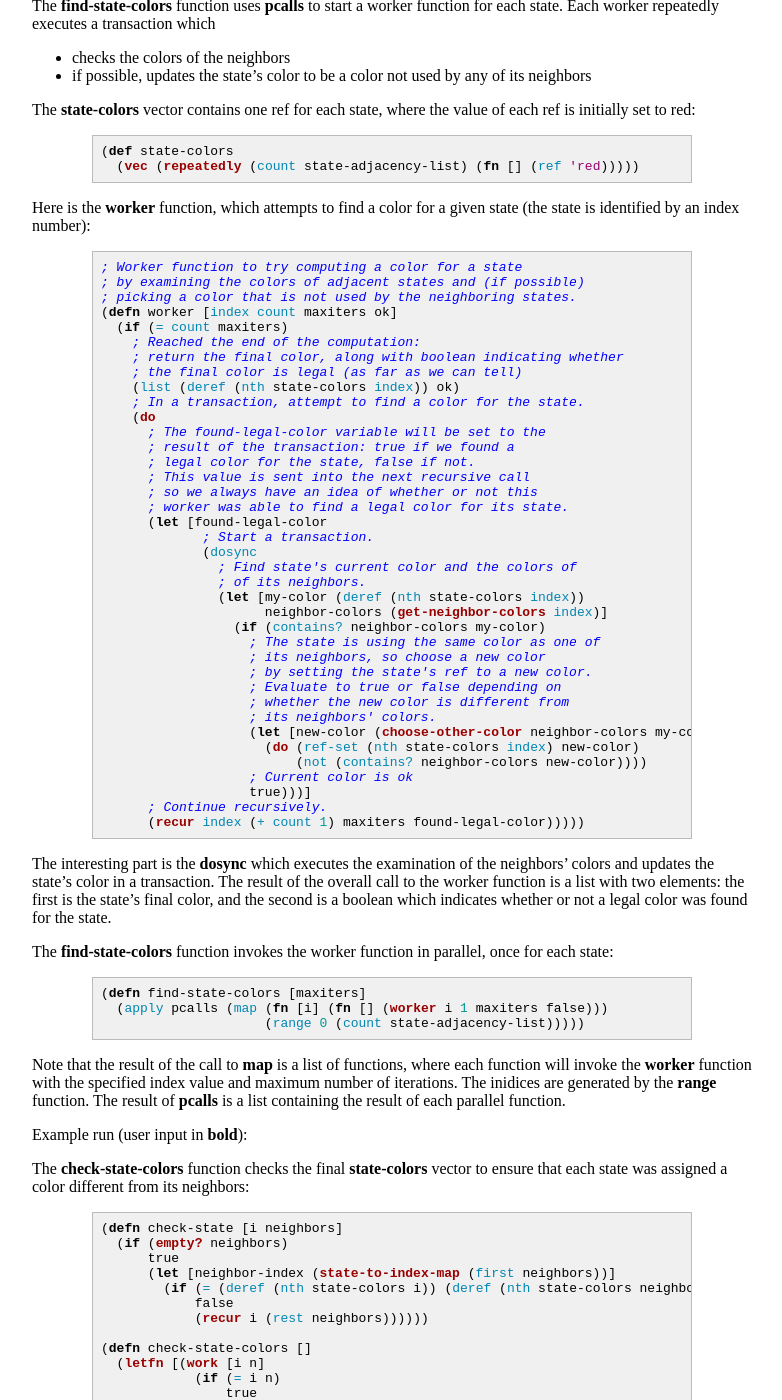
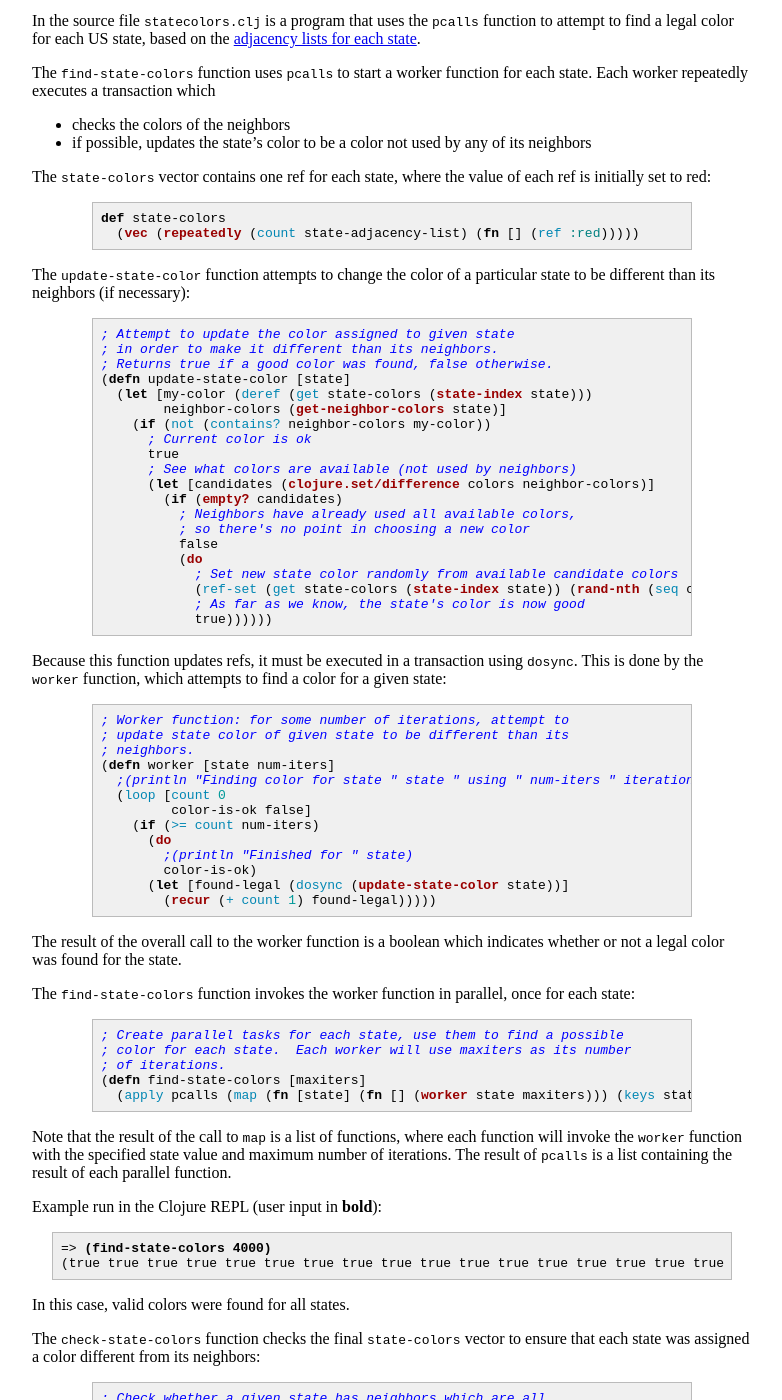
Before and after one commit to ycpcs/cs365-spring2015, a Jekyll site: the page built from lectures/lecture19.md, in a window 1280 px wide and 1400 px high, scrolled down 3121 px. Shown: the whole window, without its empty margins (248-1030 px from the left). Built offline with Jekyll 4.4.1, drawn with Linux system fonts in a browser that asks for light colours; Markdown is read by kramdown in place of the engine named in the settings; some of the changed text lies outside the part shown.

Commit message:
clojure concurrency

```diff
--- a/lectures/lecture19.md
+++ b/lectures/lecture19.md
@@ -9,7 +9,15 @@ Because they are functional languages (employing a programming model where most
 
 # Concurrency in Clojure
 
-Example computation: the [Mandelbrot Set](http://en.wikipedia.org/wiki/Mandelbrot_set).
+## Look Ma, no locks!
+
+*None* of the native concurrency features in Clojure use locks.
+
+Example code: [clojure-concurrency.zip](clojure-concurrency.zip), is an Eclipse/Counterclockwise project using Leiningen.
+
+## Mandelbrot set computation
+
+Example computation: the [Mandelbrot Set](http://en.wikipedia.org/wiki/Mandelbrot_set), a computation that computationally expensive and has easily exploitable parallelism.
 
 Here is a very basic sequential implementation of the Mandelbrot set computation.  The goal is to compute a grid of iteration counts, where each item in the grid is the number of times the equation
 
@@ -155,104 +159,114 @@ Example: map coloring. Given a map --- for example, a map of the US --- assign c
 
 A simple way to find a map coloring is to start by assigning all regions the same color, and then, for each region, looking at neighboring regions and attempting to find a color that is not used by any neighboring region.
 
-Here is a program that uses the **pcalls** function to attempt to find a legal color for each US state, based on the [adjacency lists for each state](http://writeonly.wordpress.com/2009/03/20/adjacency-list-of-states-of-the-united-states-us/):
+In the source file `statecolors.clj` is a program that uses the `pcalls` function to attempt to find a legal color for each US state, based on the [adjacency lists for each state](http://writeonly.wordpress.com/2009/03/20/adjacency-list-of-states-of-the-united-states-us/).
 
-> [statecolors.clj](statecolors.clj)
-
-The **find-state-colors** function uses **pcalls** to start a worker function for each state. Each worker repeatedly executes a transaction which
+The `find-state-colors` function uses `pcalls` to start a worker function for each state. Each worker repeatedly executes a transaction which
 
 -   checks the colors of the neighbors
 -   if possible, updates the state's color to be a color not used by any of its neighbors
 
-The **state-colors** vector contains one ref for each state, where the value of each ref is initially set to red:
+The `state-colors` vector contains one ref for each state, where the value of each ref is initially set to red:
 
 {% highlight clojure %}
-(def state-colors
-  (vec (repeatedly (count state-adjacency-list) (fn [] (ref 'red)))))
+def state-colors
+  (vec (repeatedly (count state-adjacency-list) (fn [] (ref :red)))))
 {% endhighlight %}
 
-Here is the **worker** function, which attempts to find a color for a given state (the state is identified by an index number):
+The `update-state-color` function attempts to change the color of a particular state to be different than its neighbors (if necessary):
 
 {% highlight clojure %}
-; Worker function to try computing a color for a state
-; by examining the colors of adjacent states and (if possible)
-; picking a color that is not used by the neighboring states.
-(defn worker [index count maxiters ok]
-  (if (= count maxiters)
-    ; Reached the end of the computation:
-    ; return the final color, along with boolean indicating whether
-    ; the final color is legal (as far as we can tell)
-    (list (deref (nth state-colors index)) ok)
-    ; In a transaction, attempt to find a color for the state.
-    (do
-      ; The found-legal-color variable will be set to the
-      ; result of the transaction: true if we found a
-      ; legal color for the state, false if not.
-      ; This value is sent into the next recursive call
-      ; so we always have an idea of whether or not this
-      ; worker was able to find a legal color for its state.
-      (let [found-legal-color
-             ; Start a transaction.
-             (dosync
-               ; Find state's current color and the colors of
-               ; of its neighbors.
-               (let [my-color (deref (nth state-colors index))
-                     neighbor-colors (get-neighbor-colors index)]
-                 (if (contains? neighbor-colors my-color)
-                   ; The state is using the same color as one of
-                   ; its neighbors, so choose a new color
-                   ; by setting the state's ref to a new color.
-                   ; Evaluate to true or false depending on
-                   ; whether the new color is different from
-                   ; its neighbors' colors.
-                   (let [new-color (choose-other-color neighbor-colors my-color)]
-                     (do (ref-set (nth state-colors index) new-color)
-                         (not (contains? neighbor-colors new-color))))
-                   ; Current color is ok
-                   true)))]
-      ; Continue recursively.
-      (recur index (+ count 1) maxiters found-legal-color)))))
+; Attempt to update the color assigned to given state
+; in order to make it different than its neighbors.
+; Returns true if a good color was found, false otherwise.
+(defn update-state-color [state]
+  (let [my-color (deref (get state-colors (state-index state)))
+        neighbor-colors (get-neighbor-colors state)]
+    (if (not (contains? neighbor-colors my-color))
+      ; Current color is ok
+      true
+      ; See what colors are available (not used by neighbors)
+      (let [candidates (clojure.set/difference colors neighbor-colors)]
+        (if (empty? candidates)
+          ; Neighbors have already used all available colors,
+          ; so there's no point in choosing a new color
+          false
+          (do
+            ; Set new state color randomly from available candidate colors
+            (ref-set (get state-colors (state-index state)) (rand-nth (seq candidates)))
+            ; As far as we know, the state's color is now good
+            true))))))
 {% endhighlight %}
 
-The interesting part is the **dosync** which executes the examination of the neighbors' colors and updates the state's color in a transaction. The result of the overall call to the worker function is a list with two elements: the first is the state's final color, and the second is a boolean which indicates whether or not a legal color was found for the state.
-
-The **find-state-colors** function invokes the worker function in parallel, once for each state:
+Because this function updates refs, it must be executed in a transaction using `dosync`.  This is done by the `worker` function, which attempts to find a color for a given state:
 
 {% highlight clojure %}
-(defn find-state-colors [maxiters]
-  (apply pcalls (map (fn [i] (fn [] (worker i 1 maxiters false)))
-                     (range 0 (count state-adjacency-list)))))
+; Worker function: for some number of iterations, attempt to
+; update state color of given state to be different than its
+; neighbors.
+(defn worker [state num-iters]
+  ;(println "Finding color for state " state " using " num-iters " iterations")
+  (loop [count 0
+         color-is-ok false]
+    (if (>= count num-iters)
+      (do
+        ;(println "Finished for " state)
+        color-is-ok)
+      (let [found-legal (dosync (update-state-color state))]
+        (recur (+ count 1) found-legal)))))
 {% endhighlight %}
 
-Note that the result of the call to **map** is a list of functions, where each function will invoke the **worker** function with the specified index value and maximum number of iterations. The inidices are generated by the **range** function. The result of **pcalls** is a list containing the result of each parallel function.
+The result of the overall call to the worker function is a boolean which indicates whether or not a legal color was found for the state.
 
-Example run (user input in **bold**):
-
-The **check-state-colors** function checks the final **state-colors** vector to ensure that each state was assigned a color different from its neighbors:
+The `find-state-colors` function invokes the worker function in parallel, once for each state:
 
 {% highlight clojure %}
-(defn check-state [i neighbors]
-  (if (empty? neighbors)
-      true
-      (let [neighbor-index (state-to-index-map (first neighbors))]
-        (if (= (deref (nth state-colors i)) (deref (nth state-colors neighbor-index)))
-            false
-            (recur i (rest neighbors))))))
-
-(defn check-state-colors []
-  (letfn [(work [i n]
-            (if (= i n)
-                true
-                (if (not (check-state i (get-neighbors i)))
-                    false
-                    (recur (+ i 1) n))))]
-    (work 0 (count state-colors))))
+; Create parallel tasks for each state, use them to find a possible
+; color for each state.  Each worker will use maxiters as its number
+; of iterations.
+(defn find-state-colors [maxiters]
+  (apply pcalls (map (fn [state] (fn [] (worker state maxiters))) (keys state-to-index-map))))
 {% endhighlight %}
 
-Calling **check-state-colors** to ensure that the computation was successful:
+Note that the result of the call to `map` is a list of functions, where each function will invoke the `worker` function with the specified state value and maximum number of iterations.  The result of `pcalls` is a list containing the result of each parallel function.
 
-Agents
-------
+Example run in the Clojure REPL (user input in **bold**):
+
+<pre>
+=> <b>(find-state-colors 4000)</b>
+(true true true true true true true true true true true true true true true true true true true true true true true true true true true true true true true true true true true true true true true true true true true true true true true true true true true)
+</pre>
+
+In this case, valid colors were found for all states.
+
+The `check-state-colors` function checks the final `state-colors` vector to ensure that each state was assigned a color different from its neighbors:
+
+{% highlight clojure %}
+; Check whether a given state has neighbors which are all
+; of different colors.
+(defn check-state [state]
+  (let [my-color (deref (get state-colors (state-index state)))
+        neighbor-colors (get-neighbor-colors state)]
+    (let [ok (not (contains? neighbor-colors my-color))]
+      (if (not ok)
+        (println "Failed to find color for " state))
+      ok)))
+{% endhighlight %}
+
+Calling `check-state-colors` to ensure that the computation was successful:
+
+<pre>
+=> <b>(check-state-colors)</b>
+true
+</pre>
+
+Note that the algorithm used by this program is not guaranteed to find a valid coloring: if a state's neighbors use all possible colors, then the state's worker will be unable to set a valid color.  A possible solution would be to have the state's worker randomly change the color of one of its neighbors if this happens.
+
+## Atoms
+
+Atoms: kind of like refs, but there is no support for transactions.  Each atom supports atomic updates to its value, but the updates are independent of other atoms.
+
+## Agents
 
 Agents are much like actors in Erlang and Scala: an agent is a sequential process that receives messages and processes them, and may send messages to other actors.
 
@@ -275,6 +289,19 @@ Really simple example:
 
 Dynamically creating an actor and sending it some messages:
 
+<pre>
+user=> <b>(def my-agent (agent 1))</b>
+#'user/my-agent
+user=> <b>(send my-agent say "Hello")</b>
+1
+Hello
+#<Agent@10e98462: 2>
+user=> <b>(send my-agent say "World")</b>
+2
+World
+#<Agent@10e98462: 2>
+</pre>
+
 In this example, the agent's data is a number that is incremented each time the **say** message is received.
 
 # Concurrency in Erlang
```
Also changed, not shown: other parts of lectures/lecture19.md (+4 -8 lines), labs/index.md (+2 -1 lines), labs/lab17.md (added, +18 -0 lines), 1 other file.
